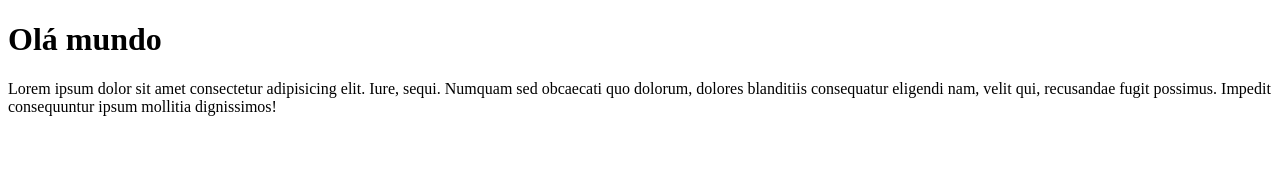
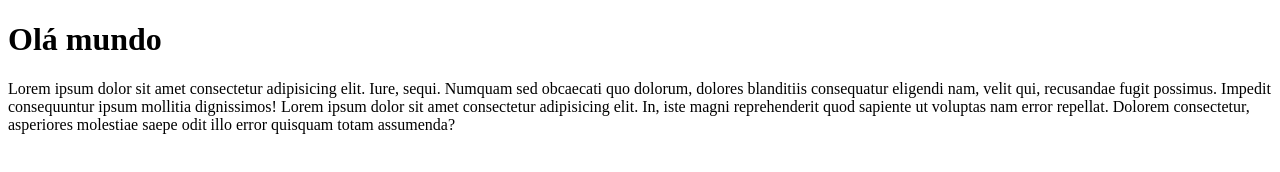
Before and after one commit to EronPereira/Primeiro-Repositorio, a plain HTML site: page SIte/index.html in a window 1280 px wide. Drawn offline with Linux system fonts and the light colour scheme.

Commit message:
Paragrafo adicionado

```diff
--- a/SIte/index.html
+++ b/SIte/index.html
@@ -8,6 +8,8 @@
 </head>
 <body>
     <h1>Olá mundo</h1>
-    <p>Lorem ipsum dolor sit amet consectetur adipisicing elit. Iure, sequi. Numquam sed obcaecati quo dolorum, dolores blanditiis consequatur eligendi nam, velit qui, recusandae fugit possimus. Impedit consequuntur ipsum mollitia dignissimos!</p>
+    <p>Lorem ipsum dolor sit amet consectetur adipisicing elit. Iure, sequi. Numquam sed obcaecati quo dolorum, dolores blanditiis consequatur eligendi nam, velit qui, recusandae fugit possimus. Impedit consequuntur ipsum mollitia dignissimos!
+    Lorem ipsum dolor sit amet consectetur adipisicing elit. In, iste magni reprehenderit quod sapiente ut voluptas nam error repellat. Dolorem consectetur, asperiores molestiae saepe odit illo error quisquam totam assumenda?
+    </p>
 </body>
 </html>
```
